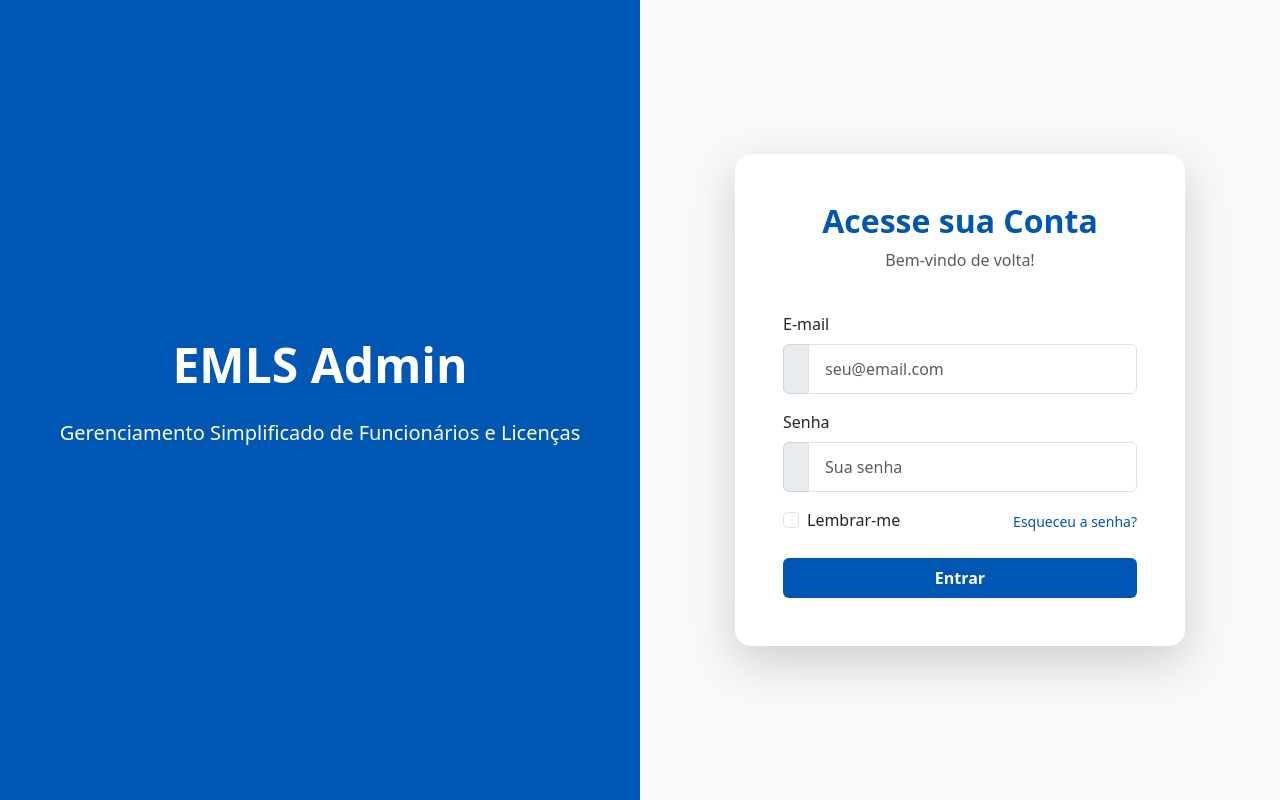
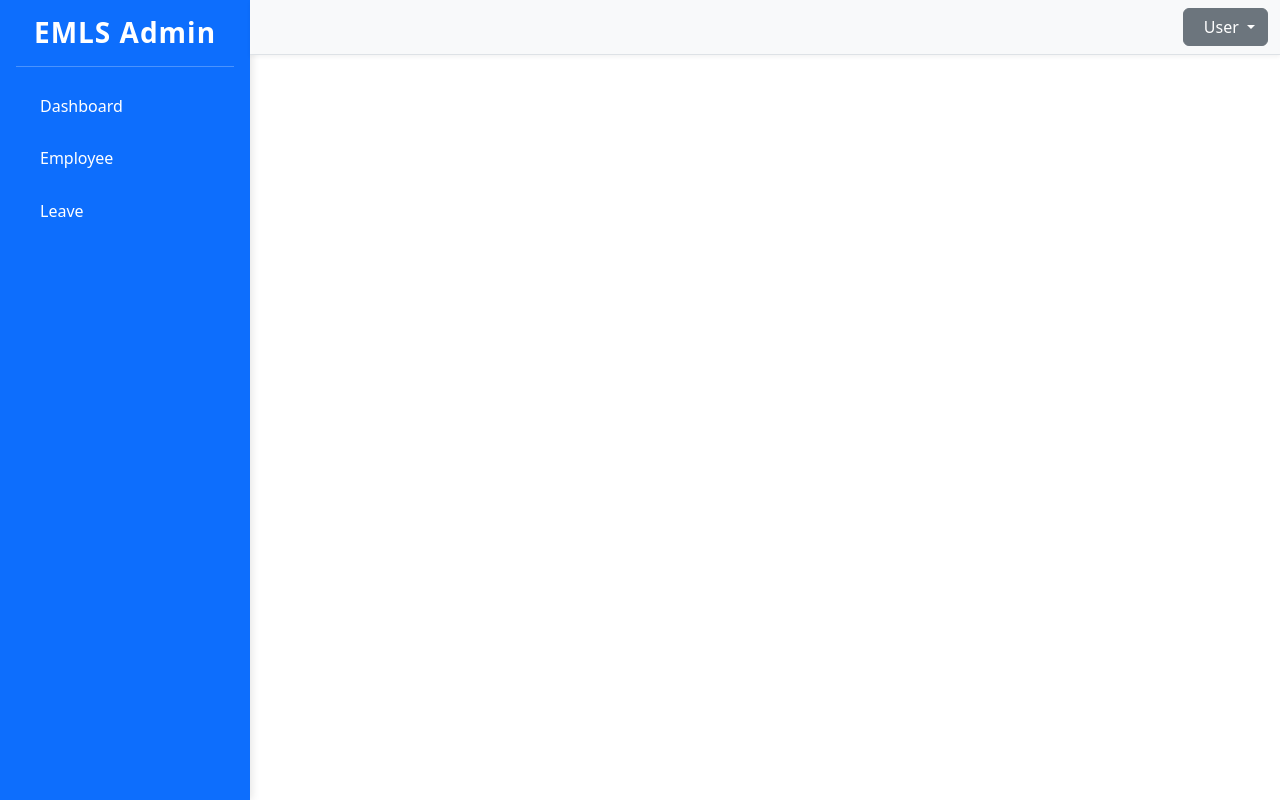
Before and after one commit to ericuellendahl/ELMS-Admin-v20, an Angular app: page / in a window 1280 px wide. Before the commit this address led to /login. Built offline with nearby package versions, Linux system fonts and the light colour scheme; sample sign-in values are in the browser's storage.

Commit message:
fix: app route remove router not find

```diff
--- a/src/app/app.routes.ts
+++ b/src/app/app.routes.ts
@@ -7,11 +7,6 @@ import { Leave } from './pages/leave/leave';
 import { Layout } from './pages/layout/layout';
 
 export const routes: Routes = [
-  {
-    path: '',
-    redirectTo: 'login',
-    pathMatch: 'full',
-  },
   {
     path: 'login',
     component: Login,
--- a/src/app/pages/login/login.ts
+++ b/src/app/pages/login/login.ts
@@ -19,7 +19,6 @@ export class Login {
     this.employeeService.onLogin(this.employee).subscribe({
       next: (response: any) => {
         if (response.result) {
-          alert('Login successful');
           localStorage.setItem('token', JSON.stringify(response.data));
           this.router.navigateByUrl('/dashboard');
         } else {
```
